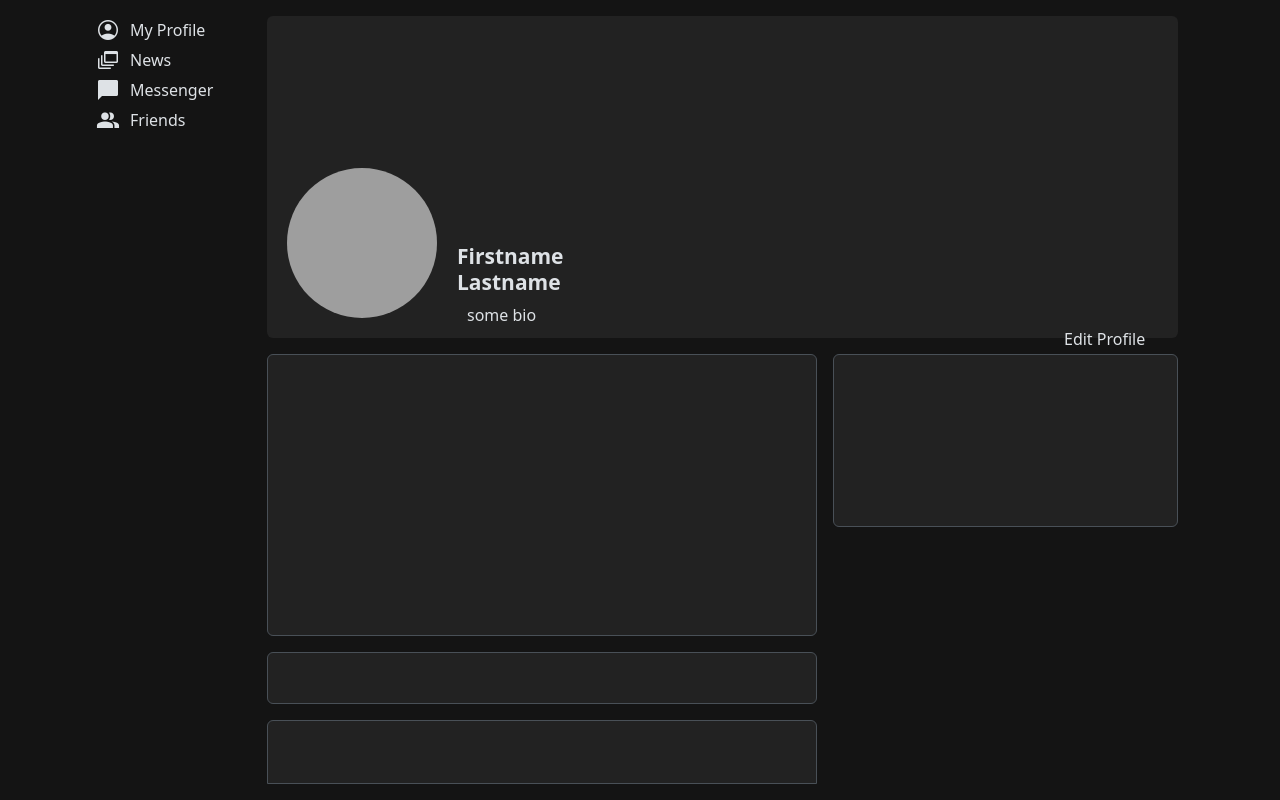
After one commit to fxckfallen/society, a Flask app: page /profile in a window 1280 px wide. The commit adds this page. Run offline with Flask 2, Linux system fonts and the light colour scheme; a user stored in the database is signed in; grey boxes are pictures that could not be loaded.

Commit message:
added design to login/reg, added beta profile design

```diff
--- a/main.py
+++ b/main.py
@@ -22,7 +22,12 @@ def index():
     else:
         return redirect(url_for('login'))
 
-
+@app.route('/profile')
+def profile():
+    if 'logined' in session:
+        return render_template('profile.html')
+    else:
+        return redirect(url_for('login'))
 @app.route("/register")
 def register():
     return render_template('register.html', site_key = site_key)
--- a/static/css/style.css
+++ b/static/css/style.css
@@ -1,3 +1,108 @@
 body {
     background-color: #141414;
 }
+.login-form {
+    height: auto;
+    width: 600px;
+    position: absolute;
+    top: 50%;
+    left: 50%;
+    margin-right: -50%;
+    transform: translate(-50%, -50%);
+    border-radius: 0.375rem;
+    border: solid 1px #495057;
+}
+.prof-head {
+    height: 322px;
+    width: 100%;
+    border-radius: 0.375rem;
+    display: flex;
+    background-color: #222222;
+}
+.main .menu .element {
+    width: 154px;
+    height: 30px;
+    display: flex;
+    align-items: center;
+    border-radius: 4px;
+}
+.main .menu .element:hover {
+    background-color: #333333;
+    cursor: pointer;
+
+}
+.main .menu {
+    margin: 0 16px 10px -6px;
+}
+.main .menu .element span {
+    margin-right: 10px;
+}
+.main .menu .element p {
+    margin: auto 0;
+}
+.prof-photos {
+    height: 282px;
+    width: 550px;
+    border-radius: 0.375rem;
+    border: solid 1px #495057;
+    background-color: #222222;
+}
+.prof-friends {
+    width: 345px;
+    height: 173px;
+    margin-left: 16px;
+    border-radius: 0.375rem;
+    border: solid 1px #495057;
+    background-color: #222222;
+}
+.prof-news {
+    width: 550px;
+}
+.prof-news .new {
+    height: 52px;
+    border-radius: 0.375rem;
+    border: solid 1px #495057;
+    background-color: #222222;
+}
+.prof-news .posts .filter {
+    height: 64px;
+    border-radius: 0.375rem;
+    border: solid 1px #495057;
+    border-bottom-left-radius: 0;
+    border-bottom-right-radius: 0;
+    background-color: #222222;
+}
+.prof-head .avatar {
+    vertical-align: middle;
+    width: 150px;
+    height: 150px;
+    border-radius: 50%;
+    margin-top: calc(322px - 20px - 150px);
+    margin-left: 20px;
+}
+.prof-head .info {
+    margin-top: calc(322px - 95px);
+    width: 721px;
+}
+.prof-head .info .fullname {
+    font-weight: 600;
+    font-size: 21px;
+    max-width: 200px;
+    line-height: 26px;
+    margin-left: 20px;
+}
+.prof-head .info .bio {
+    margin-left: 30px;
+}
+.prof-head .info .editbtn {
+    width: 94px;
+    height: 32px;
+    margin-left: auto;
+    margin-top: 0px;
+}
+.spacing {
+    height: 16px;
+}
+.border-marg {
+    margin: 20px;
+}
--- /dev/null
+++ b/templates/profile.html
@@ -0,0 +1,83 @@
+<!DOCTYPE html>
+<html lang="en" data-bs-theme="dark">
+<head>
+    <meta charset="UTF-8">
+    <title>Profile</title>
+    <link rel="apple-touch-icon" sizes="180x180" href="{{url_for('static', filename='apple-touch-icon.png')}}">
+    <link rel="icon" type="image/png" sizes="32x32" href="{{url_for('static', filename='favicon-32x32.png')}}">
+    <link rel="icon" type="image/png" sizes="16x16" href="{{url_for('static', filename='favicon-16x16.png')}}">
+    <link rel="manifest" href="{{url_for('static', filename='site.webmanifest')}}">
+    <link rel="mask-icon" href="{{url_for('static', filename='safari-pinned-tab.svg')}}" color="#5bbad5">
+    <meta name="msapplication-TileColor" content="#da532c">
+    <meta name="theme-color" content="#ffffff">
+
+    <link rel="stylesheet" href="https://fonts.googleapis.com/css2?family=Material+Symbols+Outlined:opsz,wght,FILL,GRAD@20..48,100..700,0..1,-50..200" />
+    <style>
+        .material-symbols-outlined {
+          font-variation-settings:
+          'FILL' 1,
+          'wght' 400,
+          'GRAD' 0,
+          'opsz' 48
+        }
+    </style>
+    <link rel="stylesheet" href="https://fonts.googleapis.com/css2?family=Material+Symbols+Outlined:opsz,wght,FILL,GRAD@48,400,1,0" />
+    <link href="https://cdn.jsdelivr.net/npm/bootstrap@5.3.0-alpha1/dist/css/bootstrap.min.css" rel="stylesheet" integrity="sha384-GLhlTQ8iRABdZLl6O3oVMWSktQOp6b7In1Zl3/Jr59b6EGGoI1aFkw7cmDA6j6gD" crossorigin="anonymous">
+    <link rel="stylesheet" href="{{url_for('static', filename='css/style.css')}}">
+</head>
+<body>
+        <div class="main" style="width: 1106px;margin-left:auto; margin-right: auto; display: flex; padding: 0 15px">
+            <div style="width: 164px; min-height: 200px; padding: 15px 0 10px;" class="menu">
+                <div class="element">
+                    <span class="material-symbols-outlined">account_circle</span><p class="text">My Profile</p>
+                </div>
+                <div class="element">
+                    <span class="material-symbols-outlined">dynamic_feed</span><p class="text">News</p>
+                </div>
+                <div class="element">
+                    <span class="material-symbols-outlined">chat_bubble</span><p class="text">Messenger</p>
+                </div>
+                <div class="element">
+                    <span class="material-symbols-outlined">group</span><p class="text">Friends</p>
+                </div>
+            </div>
+            <div style="width: 911px;" >
+                    <div class="spacing"></div>
+                    <div class="prof-head">
+                        <img src="https://html5css.ru/howto/img_avatar2.png" class="avatar">
+                        <div class="info">
+                            <h2 class="fullname">Firstname Lastname</h2>
+                            <span class="bio">some bio</span>
+                            <div class="editbtn">Edit Profile</div>
+
+                        </div>
+                    </div>
+                    <div class="spacing"></div>
+                <div style="display: flex">
+                    <div class="prof-photos"></div>
+                    <div class="prof-friends"></div>
+                </div>
+                <div class="spacing"></div>
+                <div class="prof-news">
+                    <div class="new"></div>
+                    <div class="spacing"></div>
+                    <div class="posts">
+                        <div class="filter"></div>
+                        <div class="post">
+                            <div class="head">
+
+                            </div>
+                            <div class="body">
+
+                            </div>
+                            <div class="footer">
+
+                            </div>
+                        </div>
+                    </div>
+                </div>
+            </div>
+        </div>
+<script src="https://cdn.jsdelivr.net/npm/bootstrap@5.3.0-alpha1/dist/js/bootstrap.bundle.min.js" integrity="sha384-w76AqPfDkMBDXo30jS1Sgez6pr3x5MlQ1ZAGC+nuZB+EYdgRZgiwxhTBTkF7CXvN" crossorigin="anonymous"></script>
+</body>
+</html>
```
Also changed, not shown: static/script.js (+2 -8 lines), templates/login.html (+30 -14 lines), templates/register.html (+31 -10 lines), DB/users.db, 1 other file.
